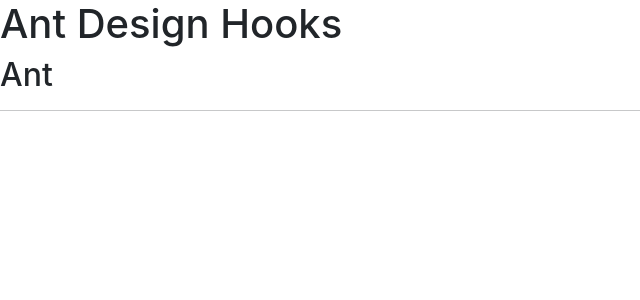
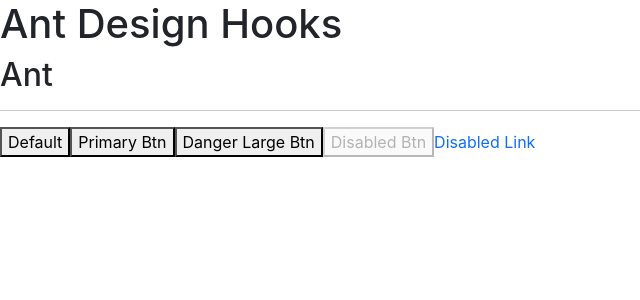
Before and after one commit to M-FE/antd-with-hooks, a React (Create React App) app: page / in a window 1280 px wide. Shown: the top 300 px of the page, without its empty margins (0-640 px from the left). Built offline with nearby package versions, Linux system fonts and the light colour scheme.

Commit message:
Component Button - base version

```diff
--- a/src/App.tsx
+++ b/src/App.tsx
@@ -1,4 +1,5 @@
 import React, { FC } from 'react';
+import Button, { Types, Sizes } from './components/Button';
 
 const App: FC = () => {
 	return (
@@ -6,6 +7,11 @@
 			<h1>Ant Design Hooks</h1>
 			<h2>Ant</h2>
 			<hr />
+			<Button>Default</Button>
+			<Button danger type={Types.PRIMARY}>Primary Btn</Button>
+			<Button danger size={Sizes.LARGE}>Danger Large Btn</Button>
+			<Button disabled>Disabled Btn</Button>
+			<Button disabled href="" type={Types.LINK}>Disabled Link</Button>
 		</>
 	);
 };
--- a/src/components/Button/button.tsx
+++ b/src/components/Button/button.tsx
@@ -0,0 +1,72 @@
+import React, { FC, ReactNode, AnchorHTMLAttributes, ButtonHTMLAttributes } from 'react';
+import classNames from 'classnames';
+import { prefixCls } from '../_utils/prefix';
+
+export enum Types {
+	DEFAULT = 'default',
+	PRIMARY = 'primary',
+	DASHED = 'dashed',
+	DANGER = 'danger',
+	LINK = 'link',
+	TEXT = 'text'
+}
+
+export enum Sizes {
+	LARGE = 'large',
+	MIDDLE = 'middle',
+	SMALL = 'small'
+}
+
+export enum ButtonTypes {
+    SUBMIT = 'submit',
+    RESET = 'reset',
+    BUTTON = 'button',
+}
+
+type IBaseButtonProps = {
+	type: Types;
+	size: Sizes;
+	ghost: boolean;
+	danger: boolean;
+	block: boolean;
+	href: string;
+	children: ReactNode;
+};
+
+type IButtonProps = Partial<{
+    htmlType: ButtonTypes;
+} & IBaseButtonProps> & Omit<ButtonHTMLAttributes<any>, 'type'>;
+
+type IAncharProps = Partial<IBaseButtonProps> & Omit<AnchorHTMLAttributes<any>, 'href'>;
+
+type IProps = IButtonProps & IAncharProps;
+
+const Button: FC<IProps> = props => {
+	const {
+		type,
+		size,
+		ghost,
+		danger,
+		block,
+		href,
+        children,
+        ...nativeProps
+    } = props;
+
+    const prefix = prefixCls('btn');
+    const className = classNames(prefix, {
+        [`${prefix}-${type}`]: type,
+        [`${prefix}-${size}`]: size,
+        [`${prefix}-danger`]: danger && !type,
+        [`${prefix}-ghost`]: ghost && !type,
+        [`${prefix}-block`]: block,
+    });
+
+    if (type === Types.LINK && href !== undefined) {
+        return <a className={className} href={href} {...nativeProps}>{children}</a>
+    }
+
+	return <button className={className} {...nativeProps}>{children}</button>;
+};
+
+export default Button;
--- a/src/components/Button/index.tsx
+++ b/src/components/Button/index.tsx
@@ -0,0 +1 @@
+export { default, Types, Sizes, ButtonTypes } from './button';
--- a/src/components/Button/style.scss
+++ b/src/components/Button/style.scss
@@ -0,0 +1,4 @@
+.ant-btn {
+    display: inline-block;
+    outline: 0;
+}
--- /dev/null
+++ b/src/components/_utils/prefix.ts
@@ -0,0 +1,5 @@
+const PREFIX = 'ant';
+
+export const prefixCls = (str: string): string => {
+    return [PREFIX, str].filter(Boolean).join('-');
+}
--- a/src/styles/_variable.scss
+++ b/src/styles/_variable.scss
@@ -176,113 +176,9 @@
 $box-shadow-lg   : 0 1rem 3rem rgba($black, 0.175) !default;
 $box-shadow-inset: inset 0 1px 2px rgba($black, 0.075) !default;
 
-// 按钮
-// 按钮基本属性
-$btn-font-weight: 400;
-$btn-padding-y  : 0.375rem !default;
-$btn-padding-x  : 0.75rem !default;
-$btn-font-family: $font-family-base !default;
-$btn-font-size  : $font-size-base !default;
+// Button
+$btn-font-size: $font-size-base !default;
 $btn-line-height: $line-height-base !default;
-
-//不同大小按钮的 padding 和 font size
-$btn-padding-y-sm: 0.25rem !default;
-$btn-padding-x-sm: 0.5rem !default;
-$btn-font-size-sm: $font-size-sm !default;
-
-$btn-padding-y-lg: 0.5rem !default;
-$btn-padding-x-lg: 1rem !default;
-$btn-font-size-lg: $font-size-lg !default;
-
-// 按钮边框
-$btn-border-width: $border-width !default;
-
-// 按钮其他
-$btn-box-shadow      : inset 0 1px 0 rgba($white, 0.15), 0 1px 1px rgba($black, 0.075) !default;
-$btn-disabled-opacity: 0.65 !default;
-
-// 链接按钮
-$btn-link-color         : $link-color !default;
-$btn-link-hover-color   : $link-hover-color !default;
-$btn-link-disabled-color: $gray-600 !default;
-
-// 按钮 radius
-$btn-border-radius   : $border-radius !default;
-$btn-border-radius-lg: $border-radius-lg !default;
-$btn-border-radius-sm: $border-radius-sm !default;
-
-$btn-transition: color 0.15s ease-in-out, background-color 0.15s ease-in-out,
-	border-color 0.15s ease-in-out, box-shadow 0.15s ease-in-out !default;
-
-// menu
-$menu-border-width: $border-width !default;
-$menu-border-color: $border-color !default;
-$menu-box-shadow  : inset 0 1px 0 rgba($white, 0.15),
-	0 1px 1px rgba($black, 0.075) !default;
-$menu-transition: color 0.15s ease-in-out, border-color 0.15s ease-in-out !default;
-
-// menu-item
-$menu-item-padding-y          : 0.5rem !default;
-$menu-item-padding-x          : 1rem !default;
-$menu-item-active-color       : $primary !default;
-$menu-item-active-border-width: 2px !default;
-$menu-item-disabled-color     : $gray-600 !default;
-
-//sub-menu
-//submenu
-$submenu-box-shadow: 0 2px 4px 0 rgba(0, 0, 0, 0.12),
-	0 0 6px 0 rgba(0, 0, 0, 0.04);
-
-//input
-$input-padding-y  : $btn-padding-y !default;
-$input-padding-x  : $btn-padding-x !default;
-$input-font-family: $btn-font-family !default;
-$input-font-size  : $btn-font-size !default;
-$input-font-weight: $font-weight-base !default;
-$input-line-height: $btn-line-height !default;
-
-$input-padding-y-sm: $btn-padding-y-sm !default;
-$input-padding-x-sm: $btn-padding-x-sm !default;
-$input-font-size-sm: $btn-font-size-sm !default;
-
-$input-padding-y-lg: $btn-padding-y-lg !default;
-$input-padding-x-lg: $btn-padding-x-lg !default;
-$input-font-size-lg: $btn-font-size-lg !default;
-
-$input-bg                   : $white !default;
-$input-disabled-bg          : $gray-200 !default;
-$input-disabled-border-color: null !default;
-
-$input-color       : $gray-700 !default;
-$input-border-color: $gray-400 !default;
-$input-border-width: $border-width !default;
-$input-box-shadow  : $box-shadow-inset !default;
-
-$input-border-radius   : $border-radius !default;
-$input-border-radius-lg: $border-radius-lg !default;
-$input-border-radius-sm: $border-radius-sm !default;
-
-$input-focus-bg          : $input-bg !default;
-$input-focus-border-color: lighten($primary, 25%) !default;
-$input-focus-width       : 0.2rem !default;
-$input-focus-color       : $input-color !default;
-$input-focus-shadow-color: rgba($primary, 0.25) !default;
-$input-focus-box-shadow  : 0 0 0 $input-focus-width $input-focus-shadow-color !default;
-
-$input-placeholder-color: $gray-600 !default;
-$input-plaintext-color  : $body-color !default;
-
-$input-height-border: $input-border-width * 2 !default;
-
-$input-transition: border-color 0.3s ease-in-out, box-shadow 0.3s ease-in-out !default;
-
-$input-group-addon-color       : $input-color !default;
-$input-group-addon-bg          : $gray-200 !default;
-$input-group-addon-border-color: $input-border-color !default;
-
-// Progress bars
-$progress-font-size     : $font-size-base * 0.75 !default;
-$progress-bg            : $gray-200 !default;
-$progress-border-radius : $border-radius !default;
-$progress-bar-color     : $white !default;
-$progress-bar-transition: width 0.6s ease !default;
+$btn-border-color: $border-color !default;
+$btn-shadow: $box-shadow !default;
+$btn-bg: $white !default;
--- a/src/styles/index.scss
+++ b/src/styles/index.scss
@@ -1,2 +1,14 @@
+/* 变量定义 */
 @import './variable';
+
+/* mixin */
+@import './mixins';
+
+/* function */
+@import './functions';
+
+/* 样式初始化 */
 @import './normalize';
+
+/* Button */
+@import '../components/Button/style';
```
Also changed, not shown: package.json (+8 -4 lines), 2 other files (tests, documents, lock files or other folders).
